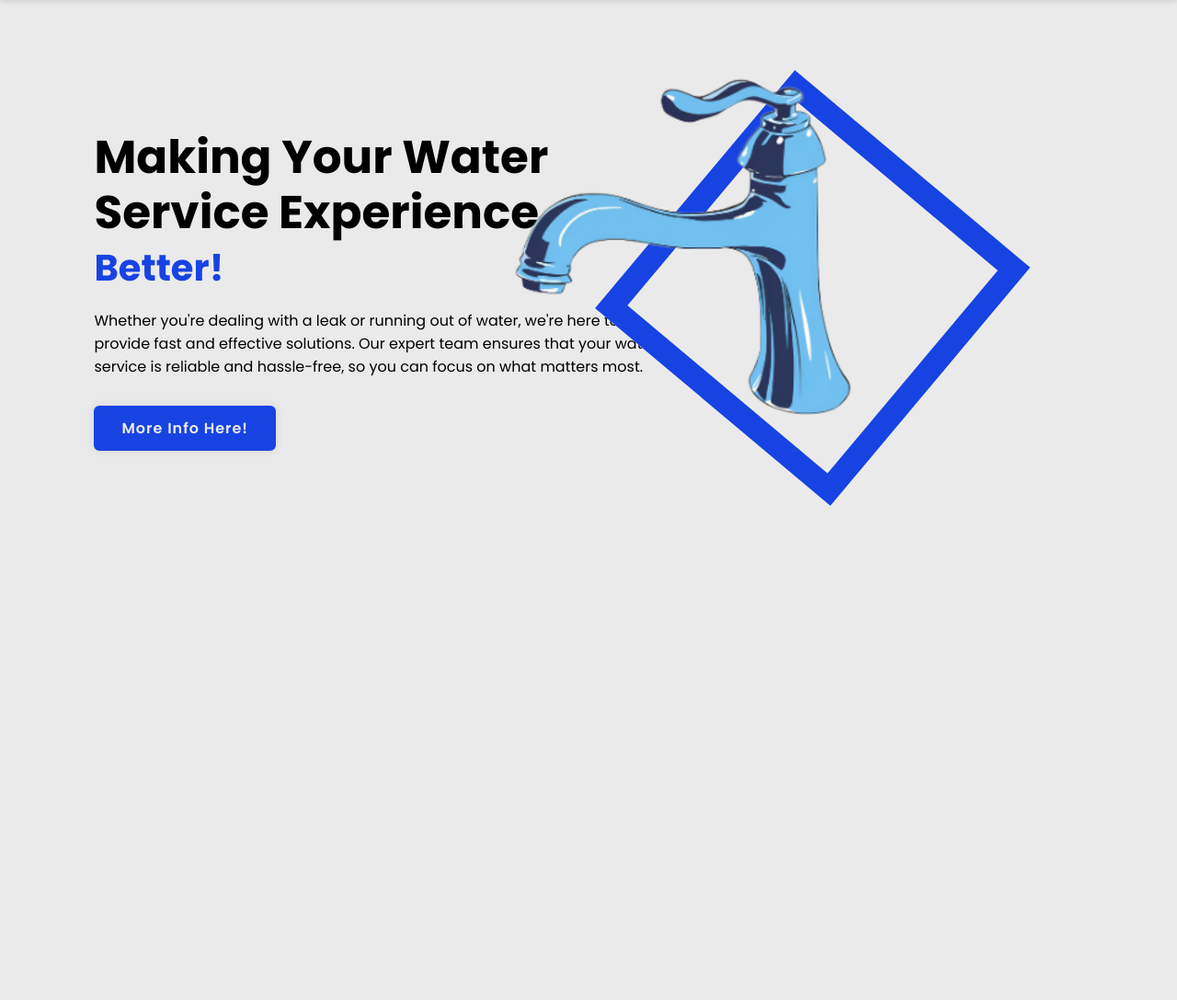
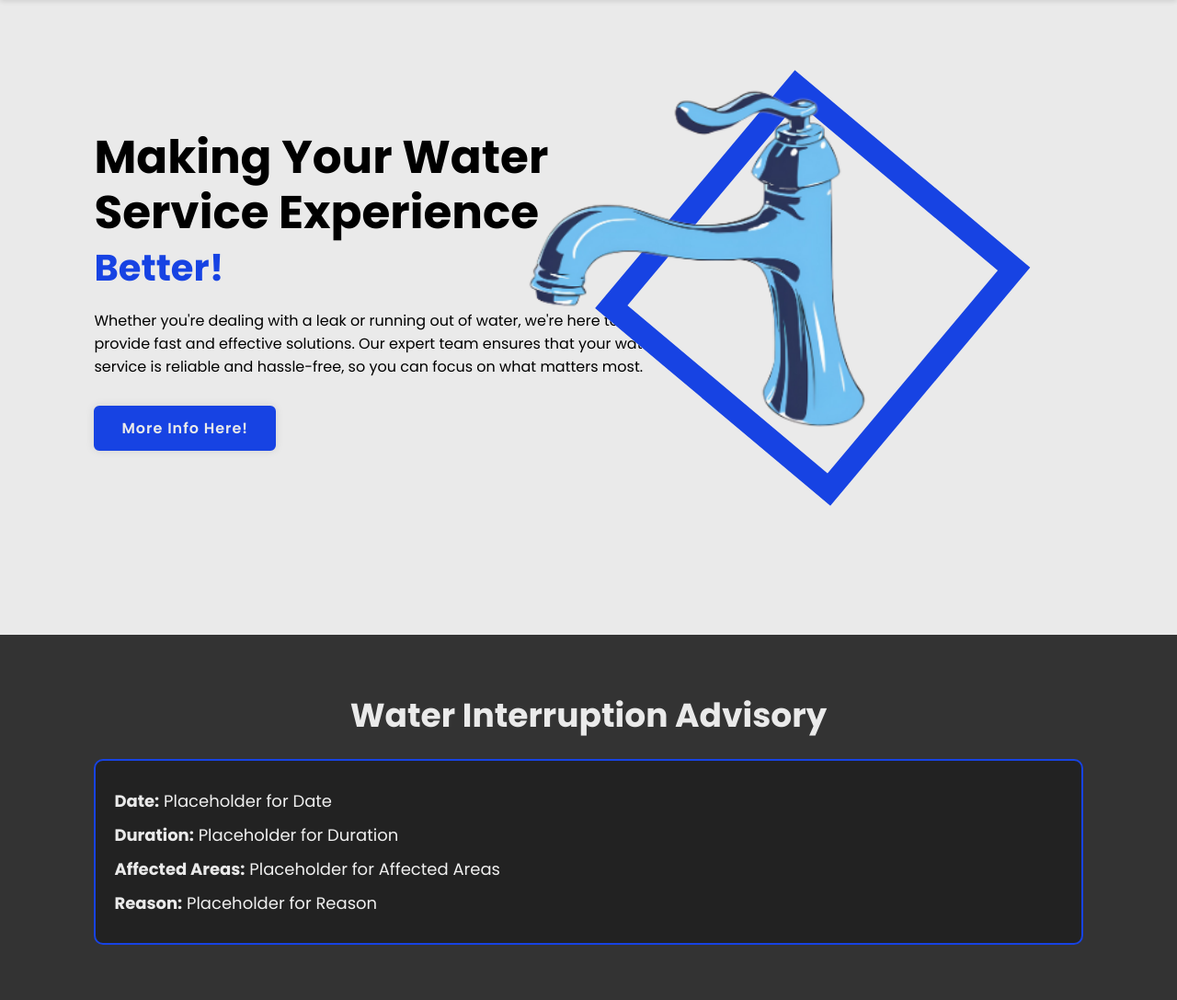
Before and after one commit to Kimeinei/capstone, a PHP site: page /MainPage/main_page.html in a window 1280 px wide. Shown: the part 110-1197 px from the top of the page at 92% size. Before the commit the page ends 660 px from the top, so only its background shows below. Run offline with PHP 8.4, Linux system fonts and the light colour scheme.

Commit message:
san wala nasira

```diff
--- a/MainPage/main_page.css
+++ b/MainPage/main_page.css
@@ -121,7 +121,45 @@ body {
 
 .home-img .rhombus img {
     position: absolute;
-    right: 75px;
+    right: 55px;
     width: 400px;
     transform: rotate(-40deg);
 }
+
+.advisory-section {
+    background-color: #333; /* Darker background */
+    padding: 60px 8%;
+    color: #eaeaea; /* Light text for contrast */
+}
+
+.advisory-content {
+    text-align: center;
+    max-width: 1200px;
+    margin: 0 auto;
+}
+
+.advisory-content h2 {
+    font-size: 36px;
+    margin-bottom: 20px;
+}
+
+.advisory {
+    background-color: #222;
+    border: 2px solid #1743e3;
+    border-radius: 10px;
+    padding: 20px;
+    text-align: left;
+}
+
+.advisory p {
+    font-size: 18px;
+    margin: 10px 0;
+}
+
+.advisory strong {
+    color: #eaeaea;
+}
+
+#advisory-date, #advisory-duration, #advisory-areas, #advisory-reason {
+    color: #f0f0f0;
+}
--- a/MainPage/main_page.html
+++ b/MainPage/main_page.html
@@ -34,5 +34,16 @@
             </div>
         </div>
     </section>
+    <section class="advisory-section">
+        <div class="advisory-content">
+            <h2>Water Interruption Advisory</h2>
+            <div class="advisory">
+                <p><strong>Date:</strong> <span id="advisory-date">Placeholder for Date</span></p>
+                <p><strong>Duration:</strong> <span id="advisory-duration">Placeholder for Duration</span></p>
+                <p><strong>Affected Areas:</strong> <span id="advisory-areas">Placeholder for Affected Areas</span></p>
+                <p><strong>Reason:</strong> <span id="advisory-reason">Placeholder for Reason</span></p>
+            </div>
+        </div>
+    </section>
 </body>
 </html>
--- a/index.html
+++ b/index.html
@@ -27,6 +27,11 @@
                 <a href="recover.html">Recover Password</a>
             </p>
             <input type="submit" class="btn" value="Sign In" name="signIn">
+
+            <p class="or-divider">or</p>
+            <p class="login-guest">
+                <a href="MainPage/main_page.html">Log in as Guest</a>
+            </p>
         </form>
     </div>
 </body>
--- a/recover.html
+++ b/recover.html
@@ -28,7 +28,7 @@
             <input type="submit" class="btn" value="Send OTP" name="sendOtp">
         </form>
         <div class="links">
-            <button onclick="window.location.href='login.html'" class="back-button">Back</button>
+            <button onclick="window.location.href='index.html'" class="back-button">Back</button>
         </div>
     </div>
 </body>
```
Also changed, not shown: css/login.css (+22 -0 lines).
